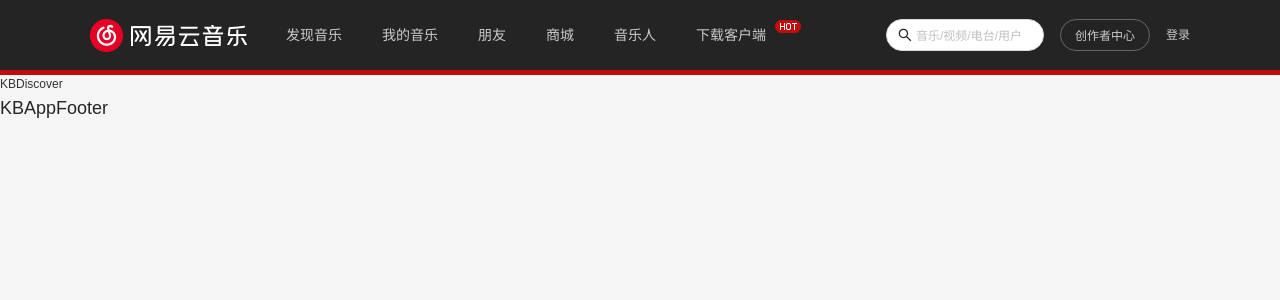
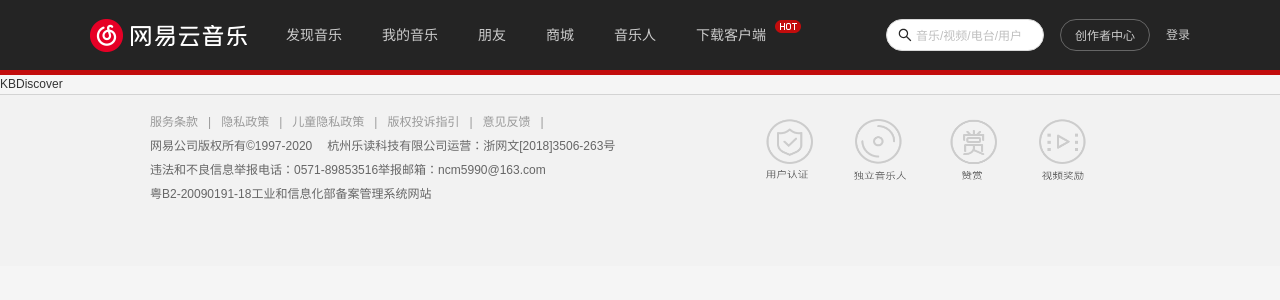
Before and after one commit to huangkairan/cloudmusic-react, a React (Create React App) app: page / in a window 1280 px wide. Shown: the top 300 px of the page. Built offline with nearby package versions, Linux system fonts and the light colour scheme.

Commit message:
feat(app-footer):增加footer

```diff
--- a/src/common/local-data.js
+++ b/src/common/local-data.js
@@ -25,3 +25,43 @@
     link: "https://music.163.com/#/download",
   },
 ];
+
+//footer
+
+export const footerLinks = [
+  {
+    title: "服务条款",
+    link: "https://st.music.163.com/official-terms/service"
+  },
+  {
+    title: "隐私政策",
+    link: "https://st.music.163.com/official-terms/privacy"
+  },
+  {
+    title: "儿童隐私政策",
+    link: "https://st.music.163.com/official-terms/children"
+  },
+  {
+    title: "版权投诉指引",
+    link: "https://music.163.com/st/staticdeal/complaints.html"
+  },
+  {
+    title: "意见反馈",
+    link: "#"
+  }
+]
+
+export const footerImages = [
+  {
+    link: "https://music.163.com/st/userbasic#/auth"
+  },
+  {
+    link: "https://music.163.com/recruit"
+  },
+  {
+    link: "https://music.163.com/web/reward"
+  },
+  {
+    link: "https://music.163.com/uservideo#/plan"
+  }
+]
--- a/src/components/app-footer/index.js
+++ b/src/components/app-footer/index.js
@@ -1,9 +1,58 @@
 import React, { memo } from "react";
 
+import { AppFooterWrapper, FooterLeft, FooterRight } from "./style";
+import { footerLinks ,footerImages} from "@/common/local-data"
 export default memo(function KBAppFooter() {
   return (
-    <div>
-      <h2>KBAppFooter</h2>
-    </div>
+    <AppFooterWrapper>
+      <div className="wrap-v2 content">
+        <FooterLeft className="left">
+          <div className="link">
+            {
+              footerLinks.map((item,index)=>{
+                return (
+                  <div key={item.title} >
+                    <a href={item.link} rel="noopener noreferrer" target="_blank">{item.title}</a>
+                    <span className="line">|</span>
+                  </div>
+                )
+              })
+            }
+          </div>
+          <div className="copyright">
+          <span>网易公司版权所有©1997-2020</span>
+          <span>
+            杭州乐读科技有限公司运营：
+            <a href="https://p1.music.126.net/Mos9LTpl6kYt6YTutA6gjg==/109951164248627501.png" rel="noopener noreferrer" target="_blank">浙网文[2018]3506-263号</a>
+          </span>
+        </div>
+        <div className="report">
+          <span>违法和不良信息举报电话：0571-89853516</span>
+          <span>
+            举报邮箱：
+            <a href="mailto:ncm5990@163.com" target="_blank" rel="noopener noreferrer">ncm5990@163.com</a>
+          </span>
+        </div>
+        <div className="info">
+          <span>粤B2-20090191-18</span>
+          <a href="http://www.beian.miit.gov.cn/publish/query/indexFirst.action" rel="noopener noreferrer" target="_blank">
+            工业和信息化部备案管理系统网站
+          </a>
+        </div>
+      </FooterLeft>
+      <FooterRight className="right">
+        {
+          footerImages.map((item, index) => {
+            return (
+              <li className="item" key={item.link}>
+                <a className="link" href={item.link} rel="noopener noreferrer" target="_blank"> </a>
+                <span className="title">{item.title}</span>
+              </li>
+            )
+          })
+        }
+      </FooterRight>
+      </div>
+    </AppFooterWrapper>
   );
 });
--- /dev/null
+++ b/src/components/app-footer/style.js
@@ -0,0 +1,92 @@
+import styled from "styled-components";
+
+export const AppFooterWrapper = styled.div`
+  //footer高度本身是115，剩下的留给底部播放进度条
+  height: 172px;
+  background-color: #f2f2f2;
+  color: #666;
+  border-top: 1px solid #d3d3d3;
+  .content {
+    display: flex;
+    justify-content: space-between;
+    align-items: center;
+  }
+`;
+
+export const FooterLeft = styled.div`
+  padding-top: 15px;
+  line-height: 24px;
+  .link {
+    display: flex;
+    a {
+      color: #999;
+    }
+    .line {
+      margin: 0 10px;
+      color: #999;
+    }
+  }
+  .copyright {
+    span {
+      margin-right: 15px;
+    }
+  }
+`;
+export const FooterRight = styled.ul`
+  display: flex;
+
+  .item {
+    display: flex;
+    flex-direction: column;
+    align-items: center;
+    margin-right: 40px;
+
+    .link {
+      display: block;
+      width: 50px;
+      height: 45px;
+
+      background-image: url(${require("@/assets/img/sprite_footer_02.png")});
+      background-size: 110px 450px;
+    }
+
+    :nth-child(1) .link {
+      background-position: -60px -101px;
+    }
+    :nth-child(2) .link {
+      background-position: 0 0;
+    }
+    :nth-child(3) .link {
+      background-position: -60px -50px;
+    }
+    :nth-child(4) .link {
+      background-position: 0 -101px;
+    }
+
+    .title {
+      margin-top: 5px;
+      display: block;
+      width: 52px;
+      height: 10px;
+      background-image: url(${require("@/assets/img/sprite_footer_01.png")});
+      background-size: 180px 100px;
+    }
+
+    :nth-child(1) .title {
+      background-position: -1px -90px;
+    }
+    :nth-child(2) .title {
+      background-position: 0 0;
+      margin-top: 7px;
+    }
+    :nth-child(3) .title {
+      background-position: 0 -54px;
+      margin-top: 6px;
+    }
+
+    :nth-child(4) .title {
+      background-position: -1px -72px;
+      margin-top: 6px;
+    }
+  }
+`;
```
